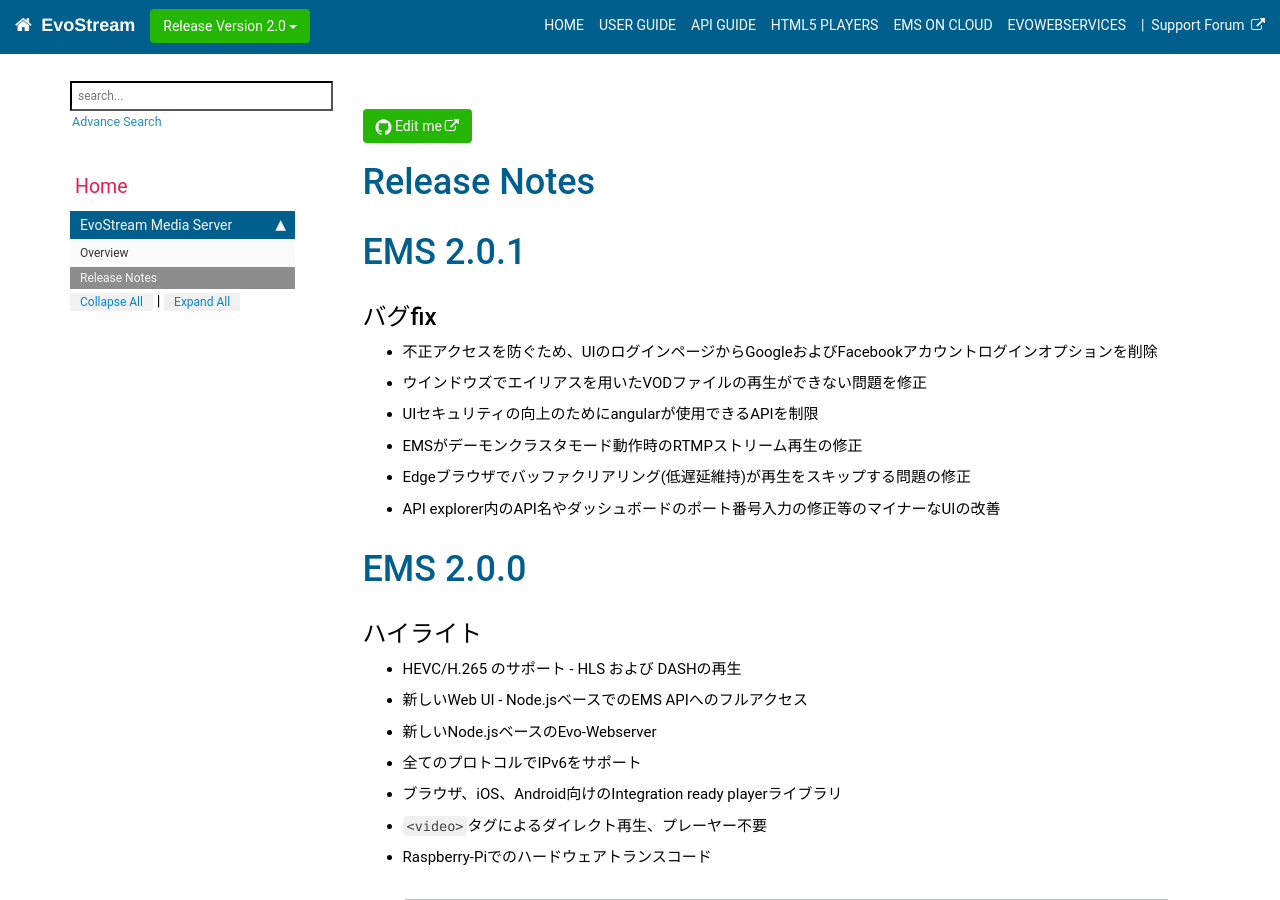
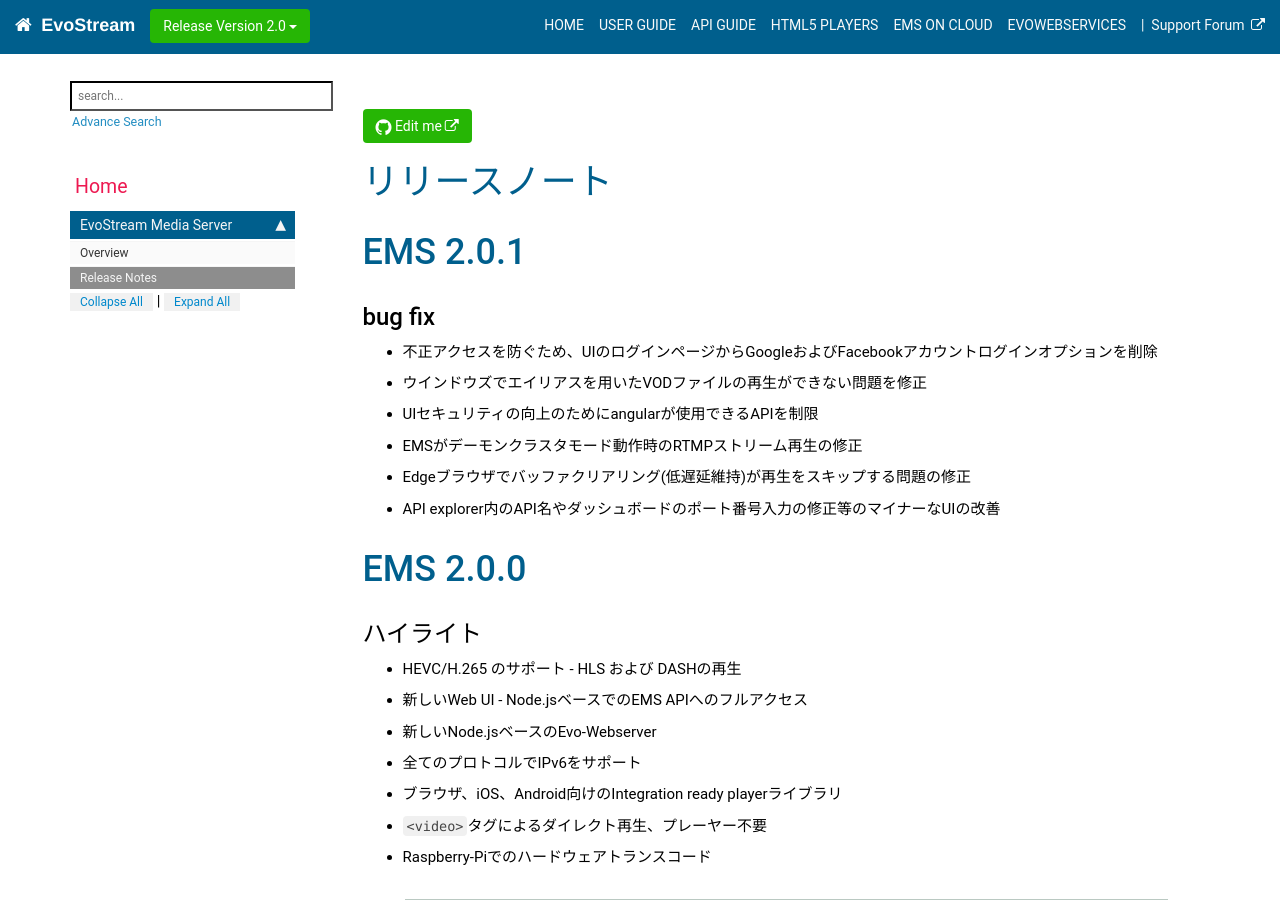
Before and after one commit to mtanimura/ems-docs, a Jekyll site: the page built from pages/home/home_releasenotes.md, in a window 1280 px wide and 900 px high. Built offline with Jekyll 4.4.1, drawn with Linux system fonts in a browser that asks for light colours; nearby versions of some CDN libraries; comment, search, counter and statistics services are not loaded.

Commit message:
Update home_releasenotes.md

```diff
--- a/pages/home/home_releasenotes.md
+++ b/pages/home/home_releasenotes.md
@@ -1,5 +1,5 @@
 ---
-title: Release Notes
+title: リリースノート
 keywords: release notes
 sidebar: home_sidebar
 permalink: /home_releasenotes.html
@@ -9,7 +9,7 @@ toc: false
 
 # EMS 2.0.1
 
-## バグfix
+## bug fix
 
 - 不正アクセスを防ぐため、UIのログインページからGoogleおよびFacebookアカウントログインオプションを削除
 - ウインドウズでエイリアスを用いたVODファイルの再生ができない問題を修正
@@ -70,7 +70,7 @@ toc: false
 
 ------
 
-## バグfix
+## bug fix
 
 - ログファイルのローリング機能をより適切に
 - HTTP-ProxyのURLパラメータ区切りに"%3f"ではなく"?"を使用
```
